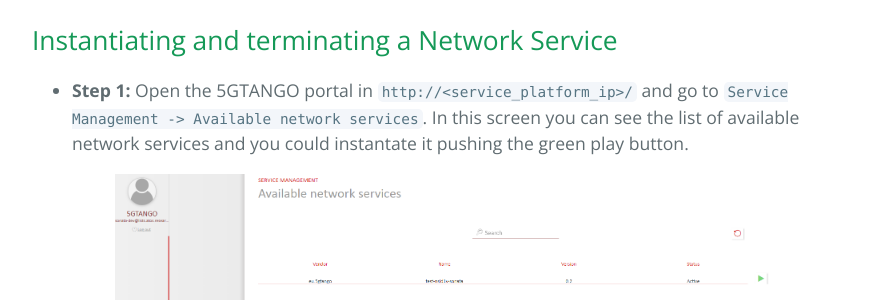
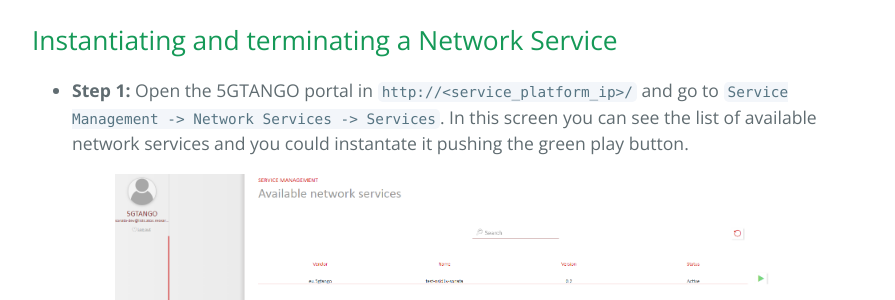
Before and after one commit to sonata-nfv/sonata-nfv.github.io, a Jekyll site: the page built from sp.md, in a window 1280 px wide and 900 px high, scrolled down 2477 px. Shown: the part 176-476 px from the top of the window, without its empty margins (192-1087 px from the left). Built offline with Jekyll 4.4.1, drawn with Linux system fonts in a browser that asks for light colours; our own code applies the rules of GitHub Pages for plain Markdown files; some of the changed text lies outside the part shown.

Commit message:
Update sp.md

```diff
--- a/sp.md
+++ b/sp.md
@@ -54,7 +54,7 @@ tng-cli package -u eu.5gtango.test-ns-nsid1v-sonata.0.2.tgo
 
 ## Instantiating and terminating a Network Service
 
-- **Step 1:** Open the 5GTANGO portal in `http://<service_platform_ip>/` and go to `Service Management -> Available network services`. In this screen you can see the list of available network services and you could instantate it pushing the green play button.
+- **Step 1:** Open the 5GTANGO portal in `http://<service_platform_ip>/` and go to `Service Management -> Network Services -> Services`. In this screen you can see the list of available network services and you could instantate it pushing the green play button.
 
 <p align="center"><img src="images/available-network-services.png" width="80%" /></p>
 
@@ -64,16 +64,11 @@ tng-cli package -u eu.5gtango.test-ns-nsid1v-sonata.0.2.tgo
 
 - **Step 3:** Write a name for your network service and don't select any SLA for now, the SLA part will be covered in the further guides. To instantiate the NS just click on INSTANTIATE button and the service will be instantiated inmediately.
 
-<p align="center"><img src="images/instance-name.png" width="70%" /></p>
+<p align="center"><img src="images/instance-name.png" width="50%" /></p>
 
 ## Service Check
 
 In the Dashboard, in the Service Management tab, you can check the status of the instantiated services.
-
-Here you can see and select a service to instantiate it:
-
-<p align="center"><img src="images/avalns.jpg" width="90%" /></p>
-
 
 Once launched, you can see the status of the instantiation operation in the requests tab:
 
```
